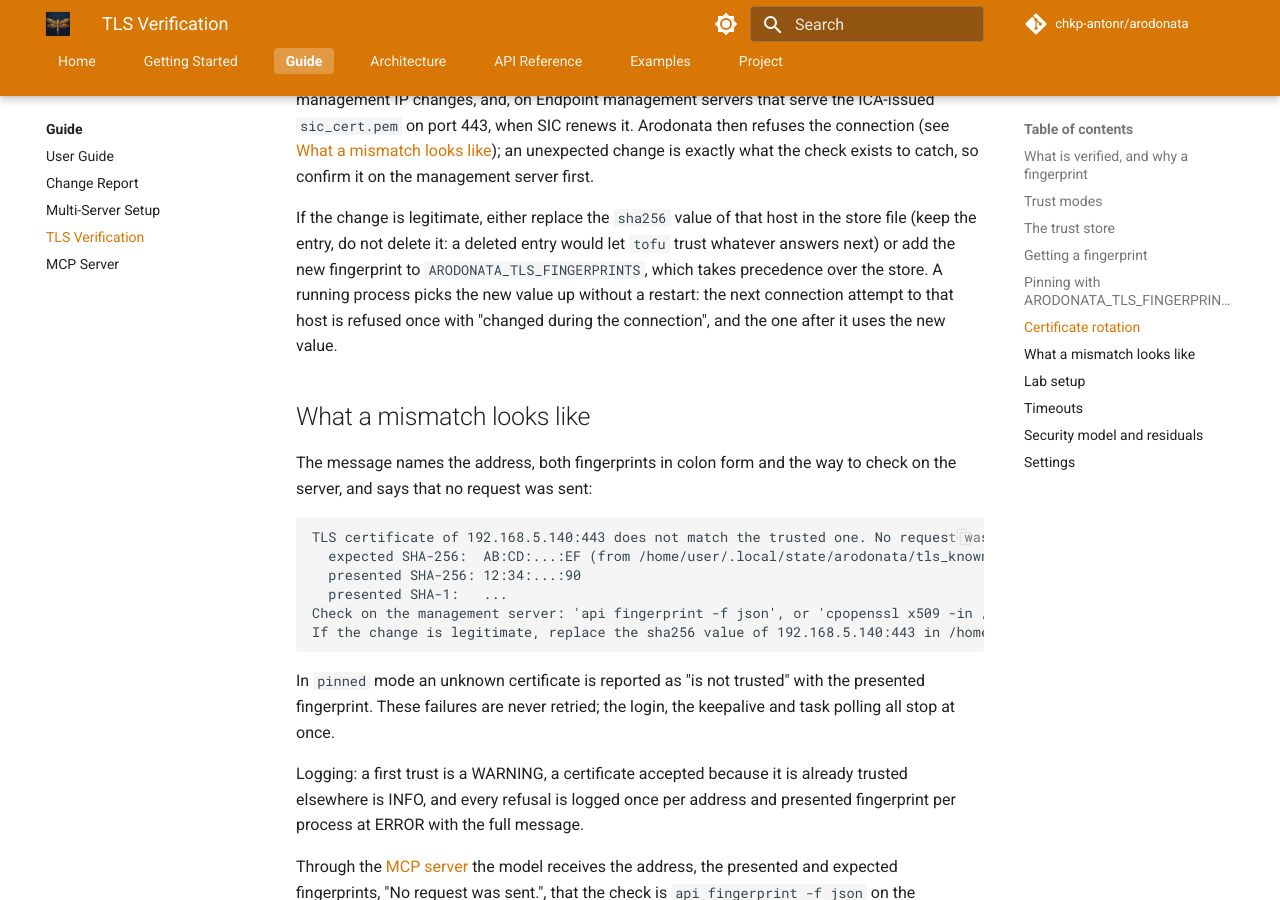
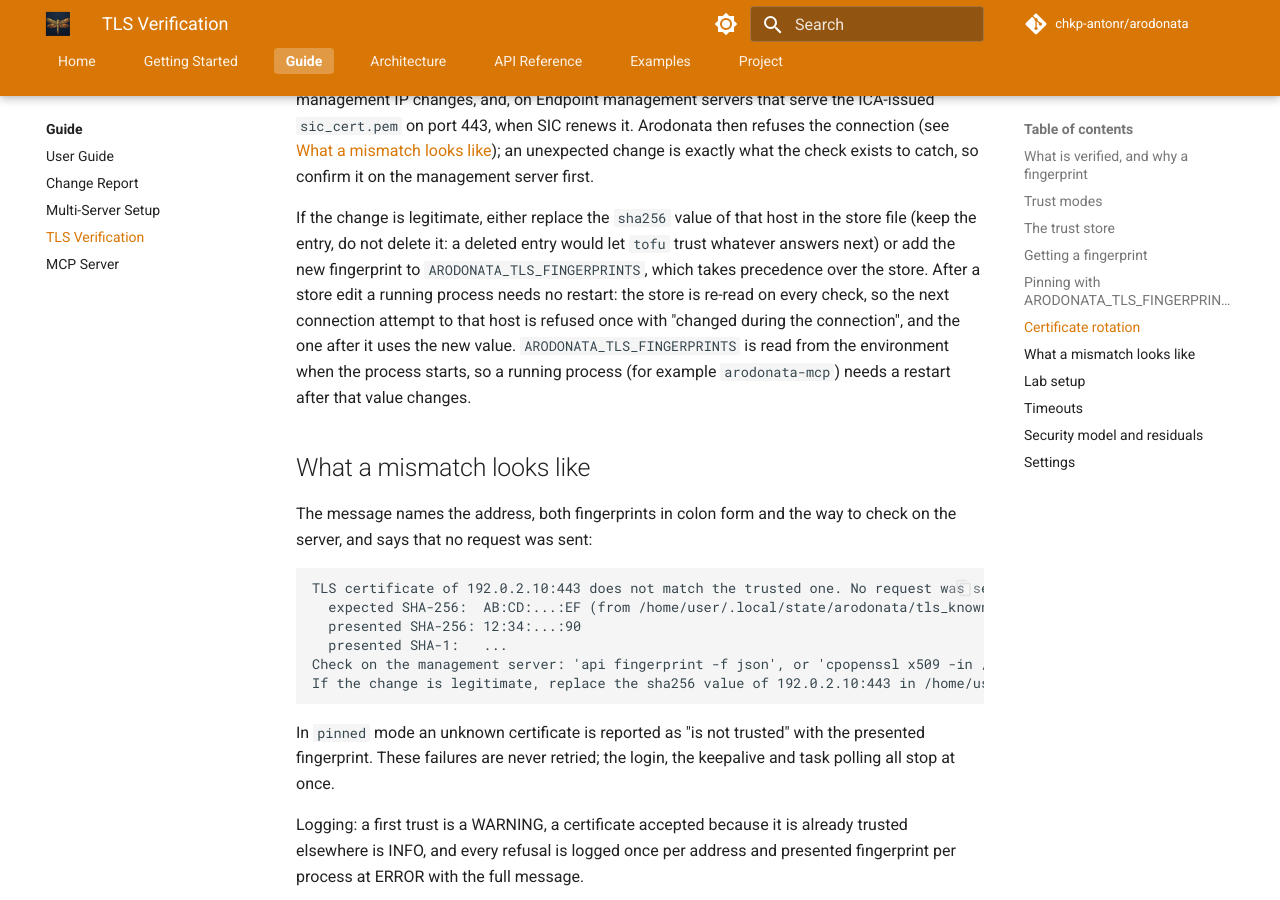
Before and after one commit to chkp-antonr/arodonata, an MkDocs documentation site: the page built from docs/configuration/tls-verification.md, in a window 1280 px wide and 900 px high, scrolled down 2952 px. Built offline with MkDocs 1.6.1 and Material for MkDocs 9.7.7, drawn with Linux system fonts in a browser that asks for light colours; comment, search, counter and statistics services are not loaded; some of the changed text lies outside the part shown.

Commit message:
docs: env pins need a restart; neutral example address
Co-Authored-By: Claude Opus 5.5 <noreply@anthropic.com>

````diff
--- a/docs/configuration/tls-verification.md
+++ b/docs/configuration/tls-verification.md
@@ -37,7 +37,7 @@ A relative value is resolved against the current directory.
 {
   "version": 1,
   "hosts": {
-    "192.168.5.140:443": {
+    "192.0.2.10:443": {
       "sha256": "<64 lowercase hex digits>",
       "pem": "<the certificate in PEM form>",
       "first_seen": "2026-10-04T10:45:08+00:00",
@@ -92,19 +92,19 @@ The server certificate changes when an administrator regenerates or replaces it,
 Arodonata then refuses the connection (see [What a mismatch looks like](#what-a-mismatch-looks-like)); an unexpected change is exactly what the check exists to catch, so confirm it on the management server first.
 
 If the change is legitimate, either replace the `sha256` value of that host in the store file (keep the entry, do not delete it: a deleted entry would let `tofu` trust whatever answers next) or add the new fingerprint to `ARODONATA_TLS_FINGERPRINTS`, which takes precedence over the store.
-A running process picks the new value up without a restart: the next connection attempt to that host is refused once with "changed during the connection", and the one after it uses the new value.
+After a store edit a running process needs no restart: the store is re-read on every check, so the next connection attempt to that host is refused once with "changed during the connection", and the one after it uses the new value. `ARODONATA_TLS_FINGERPRINTS` is read from the environment when the process starts, so a running process (for example `arodonata-mcp`) needs a restart after that value changes.
 
 ## What a mismatch looks like
 
 The message names the address, both fingerprints in colon form and the way to check on the server, and says that no request was sent:
 
 ```text
-TLS certificate of 192.168.5.140:443 does not match the trusted one. No request was sent.
+TLS certificate of 192.0.2.10:443 does not match the trusted one. No request was sent.
   expected SHA-256:  AB:CD:...:EF (from /home/user/.local/state/arodonata/tls_known_hosts.json)
   presented SHA-256: 12:34:...:90
   presented SHA-1:   ...
 Check on the management server: 'api fingerprint -f json', or 'cpopenssl x509 -in /web/conf/server.crt -noout -fingerprint -sha256'.
-If the change is legitimate, replace the sha256 value of 192.168.5.140:443 in /home/user/.local/state/arodonata/tls_known_hosts.json (do not delete the entry), or add the new value to ARODONATA_TLS_FINGERPRINTS.
+If the change is legitimate, replace the sha256 value of 192.0.2.10:443 in /home/user/.local/state/arodonata/tls_known_hosts.json (do not delete the entry), or add the new value to ARODONATA_TLS_FINGERPRINTS.
 ```
 
 In `pinned` mode an unknown certificate is reported as "is not trusted" with the presented fingerprint.
````
Also changed, not shown: docs/mcp/index.md (+1 -1 lines).
